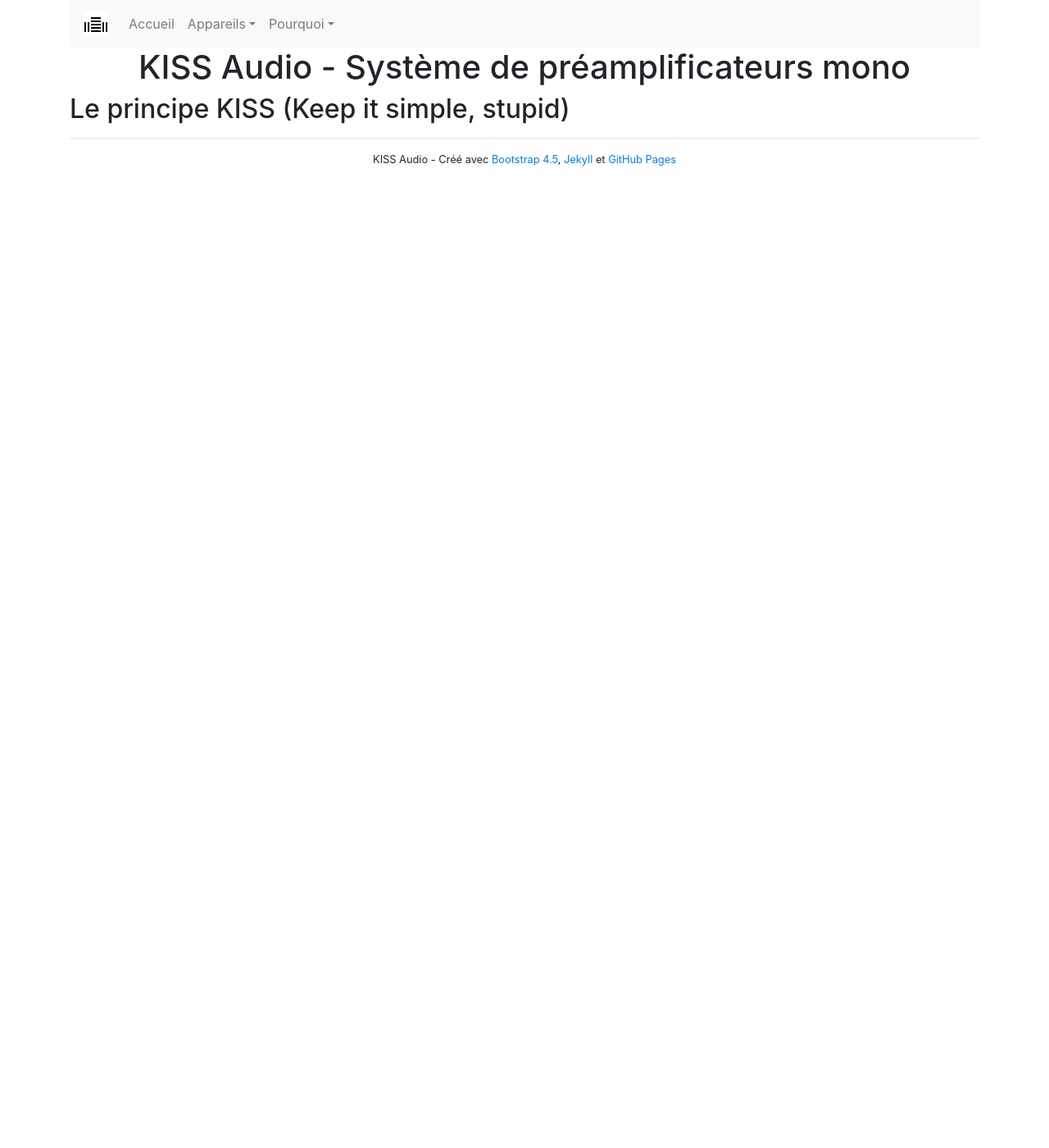
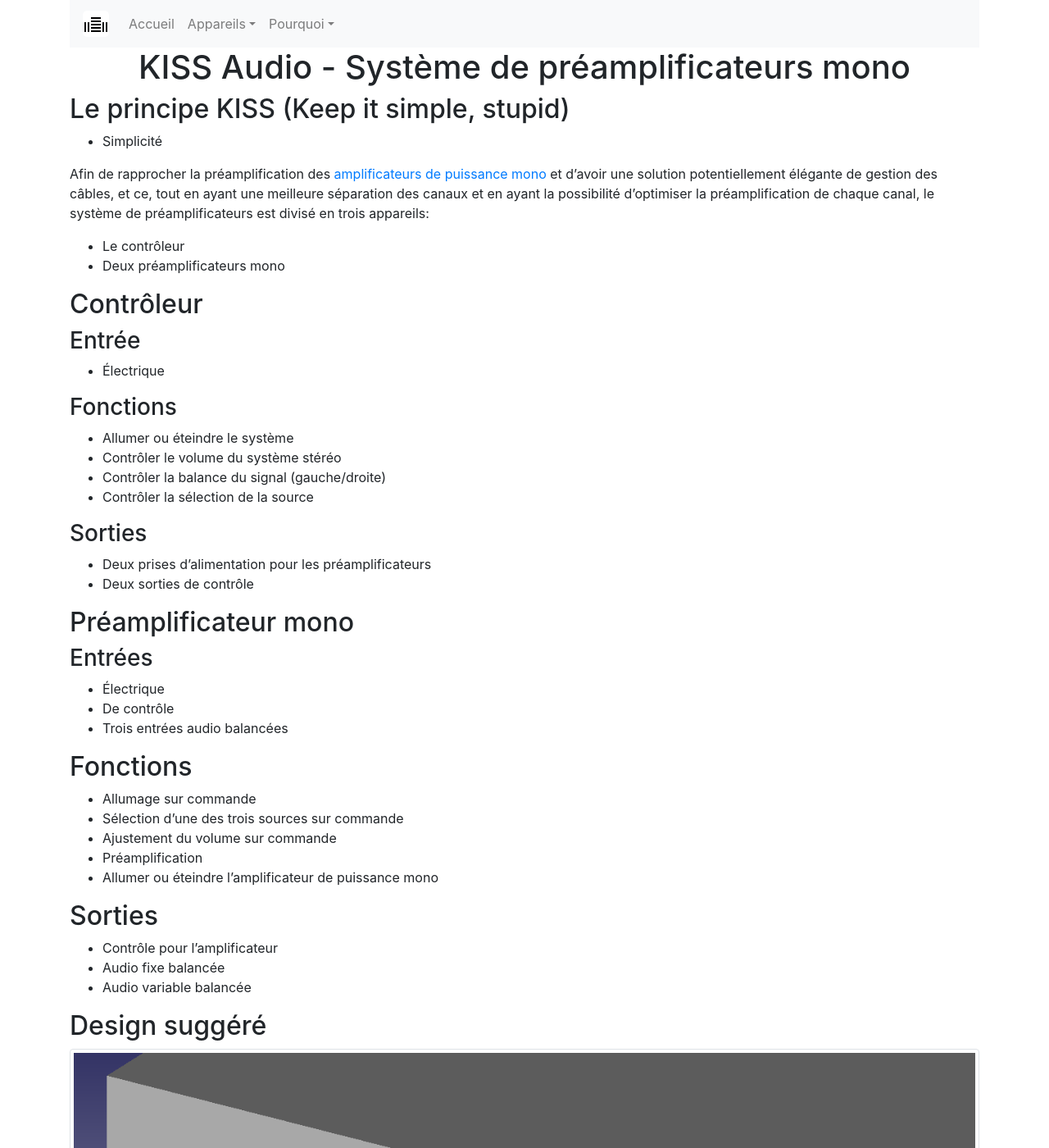
Before and after one commit to plstonge/kiss-audio, a Jekyll site: the page built from amplificateur/systeme_preamp.md, in a window 1280 px wide and 1400 px high. Shown: the whole window at 82% size. Built offline with Jekyll 4.4.1, drawn with Linux system fonts in a browser that asks for light colours; some of the changed text lies outside the part shown.

Commit message:
Le système de préamplificateurs

```diff
--- a/amplificateur/systeme_preamp.md
+++ b/amplificateur/systeme_preamp.md
@@ -5,3 +5,61 @@
 ---
 
 ## Le principe KISS (Keep it simple, stupid)
+
+* Simplicité
+
+Afin de rapprocher la préamplification des
+[amplificateurs de puissance mono](amplificateur_mono.html)
+et d'avoir une solution potentiellement élégante de gestion des câbles,
+et ce, tout en ayant une meilleure séparation des canaux et
+en ayant la possibilité d'optimiser la préamplification de chaque canal,
+le système de préamplificateurs est divisé en trois appareils:
+
+* Le contrôleur
+* Deux préamplificateurs mono
+
+## Contrôleur
+
+### Entrée
+
+* Électrique
+
+### Fonctions
+
+* Allumer ou éteindre le système
+* Contrôler le volume du système stéréo
+* Contrôler la balance du signal (gauche/droite)
+* Contrôler la sélection de la source
+
+### Sorties
+
+* Deux prises d'alimentation pour les préamplificateurs
+* Deux sorties de contrôle
+
+## Préamplificateur mono
+
+### Entrées
+
+* Électrique
+* De contrôle
+* Trois entrées audio balancées
+
+## Fonctions
+
+* Allumage sur commande
+* Sélection d'une des trois sources sur commande
+* Ajustement du volume sur commande
+* Préamplification
+* Allumer ou éteindre l'amplificateur de puissance mono
+
+## Sorties
+
+* Contrôle pour l'amplificateur
+* Audio fixe balancée
+* Audio variable balancée
+
+## Design suggéré
+
+{% include img_design.html ind=1 alt="Deux prises d'alimentation et deux sorties de contrôle rouges" src="images/controler_back.png" %}
+{% include img_design.html ind=2 alt="Une sortie audio variable balancée et trois entrées ligne balancées" src="images/preamp_back_top.png" %}
+{% include img_design.html ind=3 alt="Une sortie audio fixe balancée, une sortie de contrôle noire et une entrée de contrôle rouge" src="images/preamp_back_bottom.png" %}
```
Also changed, not shown: amplificateur/images/controler_back.png (added), amplificateur/images/preamp_back_bottom.png (added), amplificateur/images/preamp_back_top.png (added).
